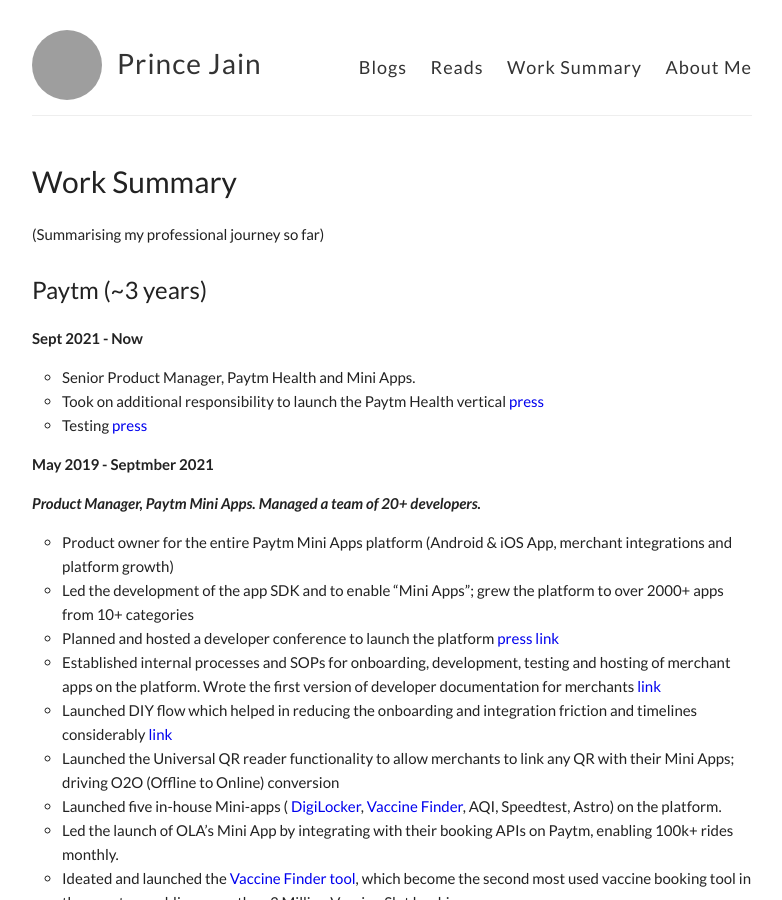
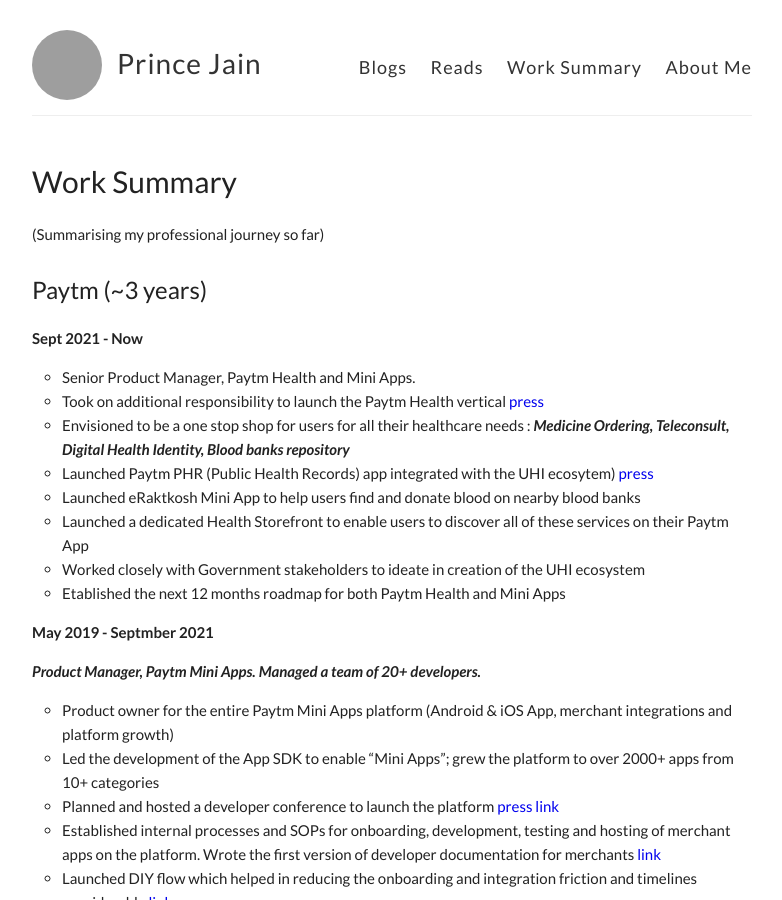
Before and after one commit to product-noob/product-noob.github.io, a Jekyll site: the page built from worksummary.md, in a window 1280 px wide and 900 px high. Shown: the whole window, without its empty margins (248-1030 px from the left). Built offline with Jekyll 4.4.1, drawn with Linux system fonts in a browser that asks for light colours; some of the changed text lies outside the part shown; grey boxes are pictures that could not be loaded.

Commit message:
Update worksummary.md

```diff
--- a/worksummary.md
+++ b/worksummary.md
@@ -10,18 +10,23 @@ permalink: /worksummary/
 **Sept 2021 - Now**
 - Senior Product Manager, Paytm Health and Mini Apps.
 - Took on additional responsibility to launch the Paytm Health vertical [press](https://twitter.com/Paytm/status/1479712862746517506)
-- Testing [press](https://www.livemint.com/technology/paytm-users-can-now-create-their-health-id-know-its-benefits-11640596211499.html)
+- Envisioned to be a one stop shop for users for all their healthcare needs : *Medicine Ordering, Teleconsult, Digital Health Identity, Blood banks repository*
+- Launched Paytm PHR (Public Health Records) app integrated with the UHI ecosytem) [press](https://www.livemint.com/technology/paytm-users-can-now-create-their-health-id-know-its-benefits-11640596211499.html)
+- Launched eRaktkosh Mini App to help users find and donate blood on nearby blood banks
+- Launched a dedicated Health Storefront to enable users to discover all of these services on their Paytm App
+- Worked closely with Government stakeholders to ideate in creation of the UHI ecosystem
+- Etablished the next 12 months roadmap for both Paytm Health and Mini Apps
 
 
 **May 2019 - Septmber 2021**
 
 *Product Manager, Paytm Mini Apps. Managed a team of 20+ developers.*
   - Product owner for the entire Paytm Mini Apps platform (Android & iOS App, merchant integrations and platform growth)
-  - Led the development of the app SDK and to enable "Mini Apps"; grew the platform to over 2000+ apps from 10+ categories
+  - Led the development of the App SDK to enable "Mini Apps"; grew the platform to over 2000+ apps from 10+ categories
   - Planned and hosted a developer conference to launch the platform [press](https://www.livemint.com/technology/apps/paytm-announces-mini-apps-developers-conference-on-8-october-11601965880559.html) [link](https://www.youtube.com/watch?v=nuK7Ct59Vyk&t=3162s)
   - Established internal processes and SOPs for onboarding, development, testing and hosting of merchant apps on the platform. Wrote the first version of developer documentation for merchants [link](https://business.paytm.com/docs/miniprograms/overview/)
   - Launched DIY flow which helped in reducing the onboarding and integration friction and timelines considerably [link](https://www.youtube.com/watch?v=W0qN81dujfs)
-  - Launched the Universal QR reader functionality to allow merchants to link any QR with their Mini Apps; driving O2O (Offline to Online) conversion
+  - Launched Universal QR reader functionality to allow merchants to link any QR with their Mini Apps; driving O2O (Offline to Online) conversion
   - Launched five in-house Mini-apps ( [DigiLocker](https://www.hindustantimes.com/business/paytm-integrates-digilocker-brings-access-to-documents-on-its-app-101634105338544.html), [Vaccine Finder](https://www.livemint.com/technology/apps/want-to-book-covid-19-vaccination-slots-on-paytm-here-s-how-11624093960278.html), AQI, Speedtest, Astro) on the platform.
   - Led the launch of OLA’s Mini App by integrating with their booking APIs on Paytm, enabling 100k+ rides monthly.
  - Ideated and launched the [Vaccine Finder tool](https://product-noob.github.io/Journey-to-create-the-Covid-Slot-Finder-Tool/), which become the second most used vaccine booking tool in the country enabling more than 3 Million Vaccine Slot bookings.
```
